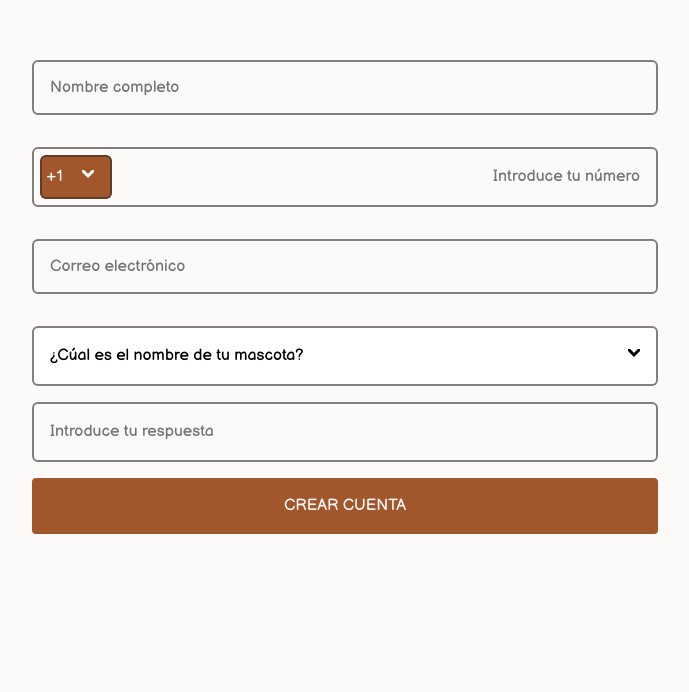
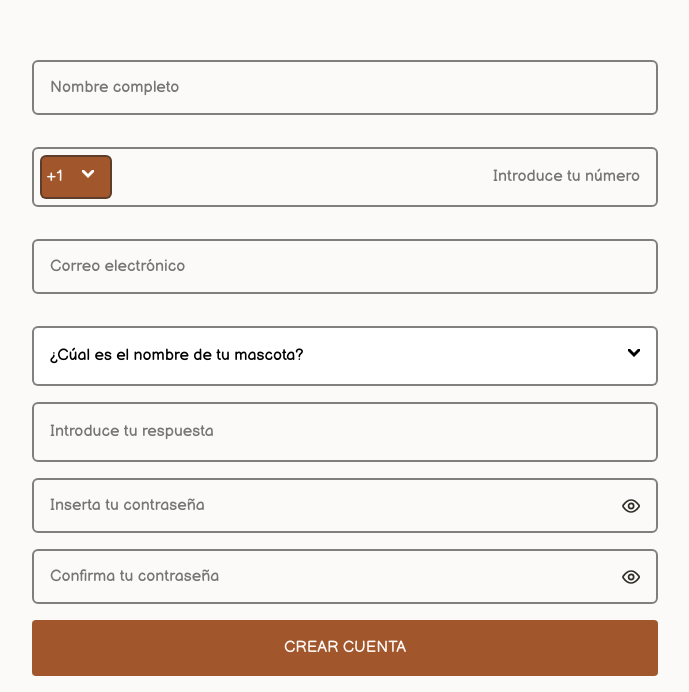
Before and after one commit to fidelChoqueDev/inventario-frontend, a React (Vite) app: page /register in a window 1280 px wide. Shown: the part 686-1378 px from the top of the page, without its empty margins (295-984 px from the left). Before the commit the page ends 1236 px from the top, so only its background shows below. Built offline with nearby package versions, Linux system fonts and the light colour scheme.

Commit message:
feat: add useFetch to send user data

```diff
--- a/src/components/RegisterForm/RegisterForm.tsx
+++ b/src/components/RegisterForm/RegisterForm.tsx
@@ -4,6 +4,9 @@ import "./RegisterForm.css";
 import Button from "../Button/Button.tsx";
 import SecurityQuestion from "../SecurityQuestion/SecurityQuestion.tsx";
 import InputPhoneForm from "../InputPhoneForm/InputPhoneForm.tsx";
+import { useFetch } from "../../hooks/useFetch.ts";
+import ErrorMessage from "../ErrorMessage/ErrorMessage.tsx";
+import InputPasswordForm from "../InputPasswordForm/InputPasswordForm.tsx";
 
 interface IFormData {
   fullname: string;
@@ -37,6 +40,10 @@ const RegisterForm = () => {
     confirmPassword: "",
   });
 
+  const url = "http://localhost:8050/user/add";
+
+  const { submit, error, isLoading } = useFetch(url);
+
   const handleChange = (event: React.ChangeEvent<HTMLInputElement>) => {
     setFormData({ ...formData, [event.target.name]: event.target.value });
   };
@@ -60,16 +67,8 @@ const RegisterForm = () => {
   const handleSubmit = async (event: React.FormEvent<HTMLFormElement>) => {
     event.preventDefault();
 
-    const url = "http://localhost:8050/user/add";
-
-    try {
-      const response = await fetch(url, {
-        method: "POST",
-        mode: 'no-cors',
-        headers: {
-          "Content-Type": "application/json",
-        },
-        body: JSON.stringify({
+    await submit({
+      body: {
         fullname: formData.fullname,
         email: formData.email,
         phone: formData.countryCode + formData.phone,
@@ -77,19 +76,8 @@ const RegisterForm = () => {
         secretQuestion: formData.secretQuestion,
         password: formData.password,
         role: "user",
-        }),
+      },
     });
-
-      if (!response.ok) {
-        throw new Error("Error en el registro");
-      }
-
-      const data = await response.json();
-
-      console.log("Registro exitoso", data);
-    } catch (error) {
-      console.error("Error", error);
-    }
   };
 
   return (
@@ -109,7 +97,6 @@ const RegisterForm = () => {
         name="phone"
         placeholder="Introduce tu número"
         required
-        pattern="/^\s*(?:\+?(\d{1,3}))?([-. (]*(\d{3})[-. )]*)?((\d{3})[-. ]*(\d{2,4})(?:[-.x ]*(\d+))?)\s*$/gm"
         value={formData.phone}
         onChange={handlePhoneChange}
         errorMessage="Número no válido"
@@ -136,6 +123,30 @@ const RegisterForm = () => {
         errorMessage="Debe contener entre 3 y 50 carácteres."
       />
 
+      <InputPasswordForm
+        name="password"
+        placeholder="Inserta tu contraseña"
+        errorMessage="Al menos 8 caracteres, mayúscula, minúscula y un número."
+        required
+        pattern="/^(?=.*\d)(?=.*[a-z])(?=.*[A-Z])(?=.*[a-zA-Z]).{8,}$/gm"
+        value={formData.password}
+        onChange={handleChange}
+      />
+
+      <InputPasswordForm
+        name="confirmPassword"
+        placeholder="Confirma tu contraseña"
+        errorMessage="Las contraseñas deben coincidir"
+        required
+        pattern={formData.password}
+        value={formData.confirmPassword}
+        onChange={handleChange}
+      />
+
+      {isLoading && "Registrandose..."}
+
+      {error && <ErrorMessage>{error.message}</ErrorMessage>}
+
       <Button variant="Primary">Crear Cuenta</Button>
     </form>
   );
```
Lines whose indentation alone changed are shown as unchanged.
